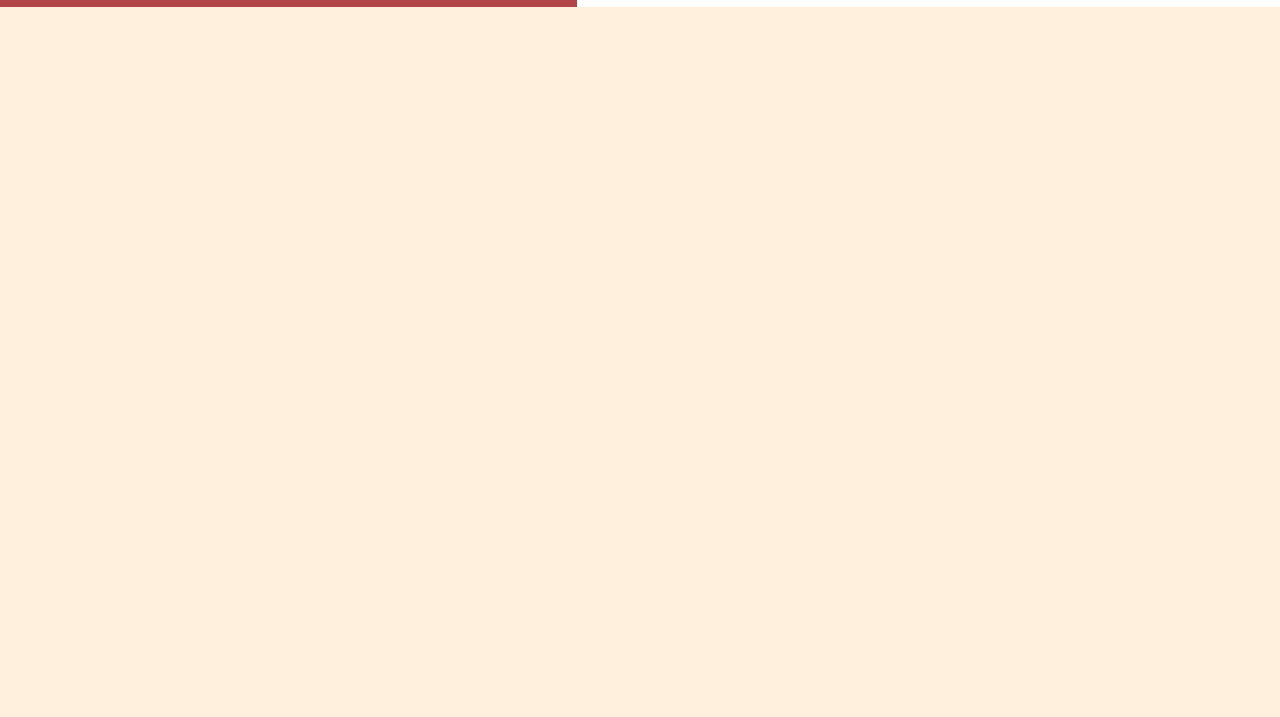
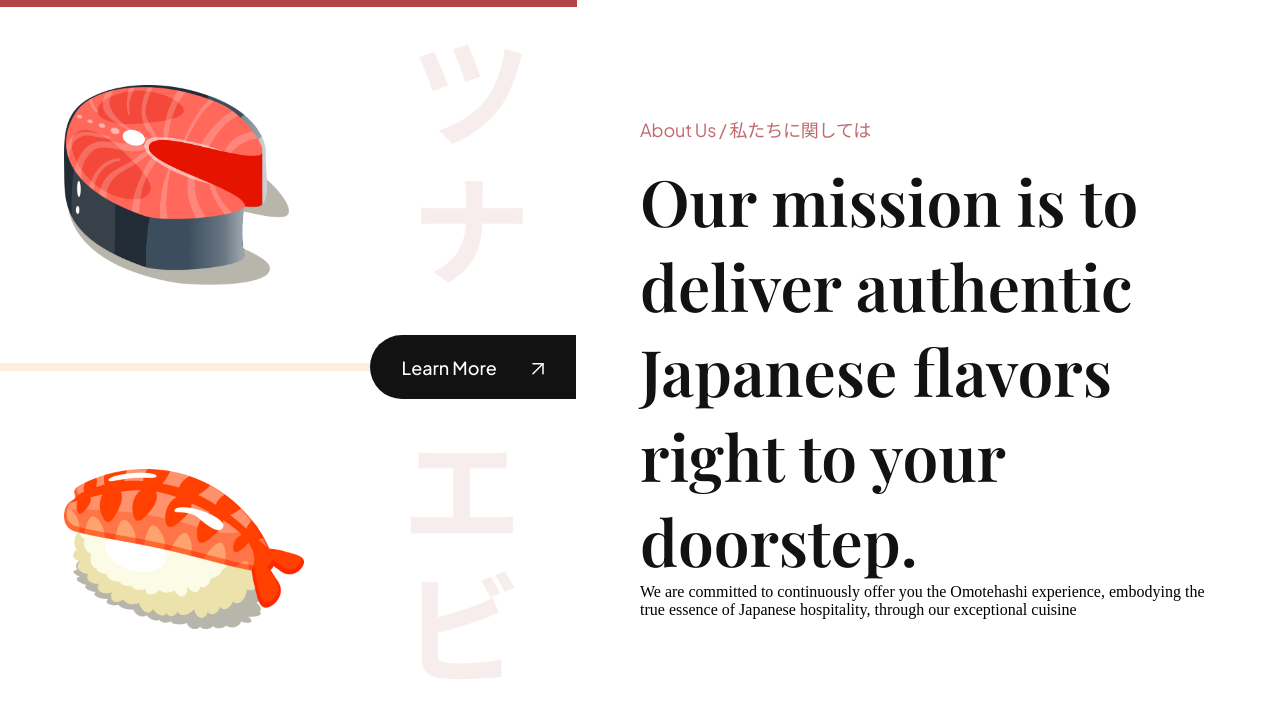
Before and after one commit to jake-the-dev/vanilla-sushi, a website built with Vite: page index.html in a window 1280 px wide. Shown: the part 950-1667 px from the top of the page. Before the commit the page ends 957 px from the top, so only its background shows below. Built offline with nearby package versions, Linux system fonts and the light colour scheme.

Commit message:
:sparkles: ADD: about us html and css

```diff
--- a/css/sections/about.css
+++ b/css/sections/about.css
@@ -0,0 +1,74 @@
+.about-us {
+  display: flex;
+  min-height: 720px;
+  overflow: hidden;
+}
+
+.about-us__image {
+  flex: 1;
+  display: flex;
+  flex-direction: column;
+  justify-content: center;
+  background-color: var(--color-white);
+  position: relative;
+}
+
+.about-us__image div {
+  padding: 32px 64px;
+  flex: 1;
+  display: flex;
+  align-items: center;
+  background-position: center;
+  background-repeat: no-repeat;
+  background-size: contain;
+}
+
+.about-us__image-sushi2 {
+  background-image: url("../../assets/about_bg2.png");
+}
+
+.about-us__image-sushi3 {
+  border-bottom: 8px solid var(--color-creamson);
+  background-image: url("../../assets/about_bg1.png");
+}
+
+.about-us__image-sushi2 img {
+  width:240px;
+  height:160px;
+}
+
+.about-us__image-sushi3 img {
+  width:225px;
+  height:200px;
+}
+
+.about-us__button {
+  position: absolute;
+  right: 0;
+  padding: 12px 32px;
+  min-height: 64px;
+  background-color: var(--secondary-color);
+  border-radius: 32px 0 0 32px;
+  border: 0;
+  outline: 0;
+  color: var(--color-white);
+  font-family: var(--plus-jakarta-sans);
+  font-weight: 500;
+  font-size: 18px;
+  line-height: 23px;
+  cursor: pointer;
+}
+
+.about-us__button img {
+  object-fit: contain;
+  margin-left: 32px;
+}
+
+.about-us__content {
+  flex: 1;
+  display: flex;
+  flex-direction: column;
+  justify-content: center;
+  padding: 64px;
+  background-color: var(--color-white);
+}
--- a/index.html
+++ b/index.html
@@ -9,7 +9,7 @@
     <title>Sushi Sushi</title>
   </head>
   <body>
-    <header>
+    <header class="header">
       <nav class="header__nav">
         <div class="header__logo">
           <h4>Sushi Sushi</h4>
@@ -85,6 +85,37 @@
         </div>
       </div>
     </section>
+
+    <section class="about-us" id="about-us">
+      <div class="about-us__image">
+        <div class="about-us__image-sushi3">
+          <img src="assets/sushi-3.png" alt="sushi" />
+        </div>
+
+        <button class="about-us__button">
+          Learn More
+          <img src="assets/arrow-up-right.svg" alt="learn more" />
+        </button>
+
+        <div class="about-us__image-sushi2">
+          <img src="assets/sushi-2.png" alt="sushi" />
+        </div>
+      </div>
+
+      <div class="about-us__content">
+        <p class="sushi__subtitle">About Us / 私たちに関しては</p>
+        <h3 class="sushi__title">
+          Our mission is to deliver authentic Japanese flavors right to your
+          doorstep.
+        </h3>
+        <p class="suchi__description">
+          We are committed to continuously offer you the Omotehashi experience,
+          embodying the true essence of Japanese hospitality, through our
+          exceptional cuisine
+        </p>
+      </div>
+    </section>
+
     <script src="js/script.js" type="module"></script>
   </body>
 </html>
```
